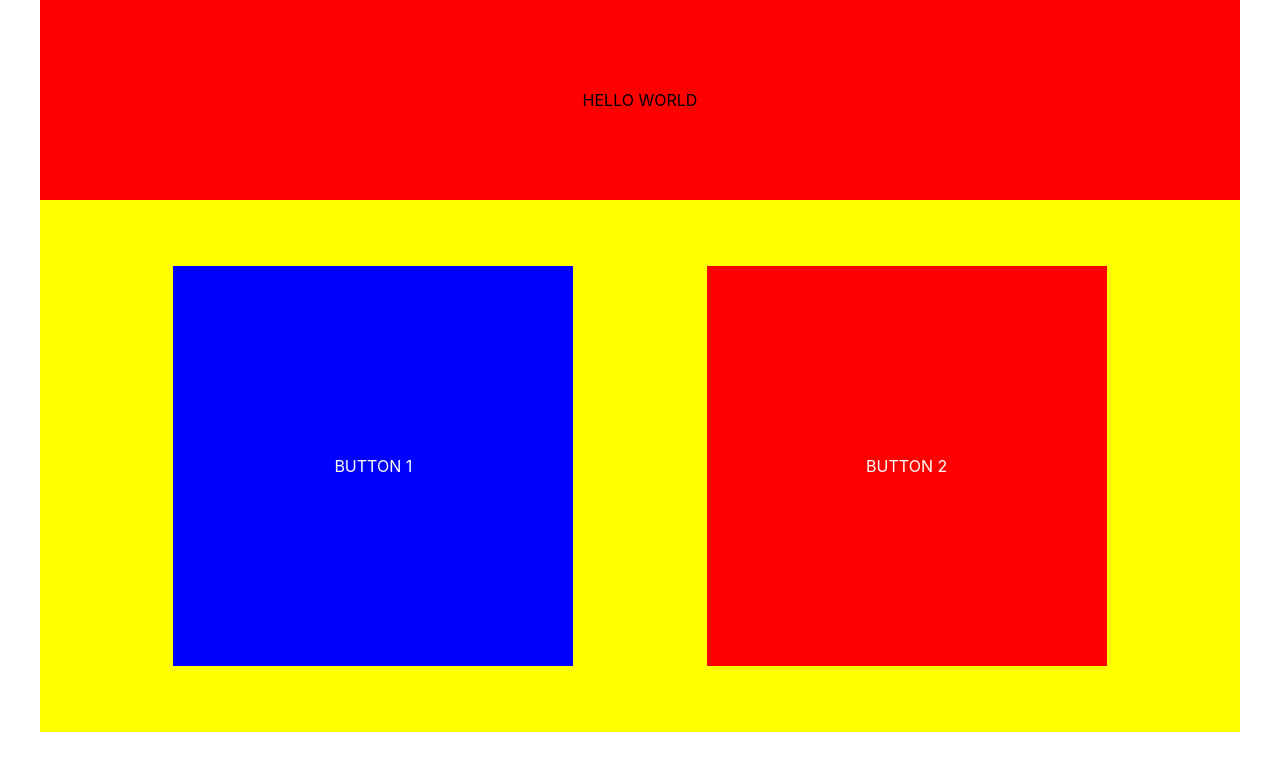
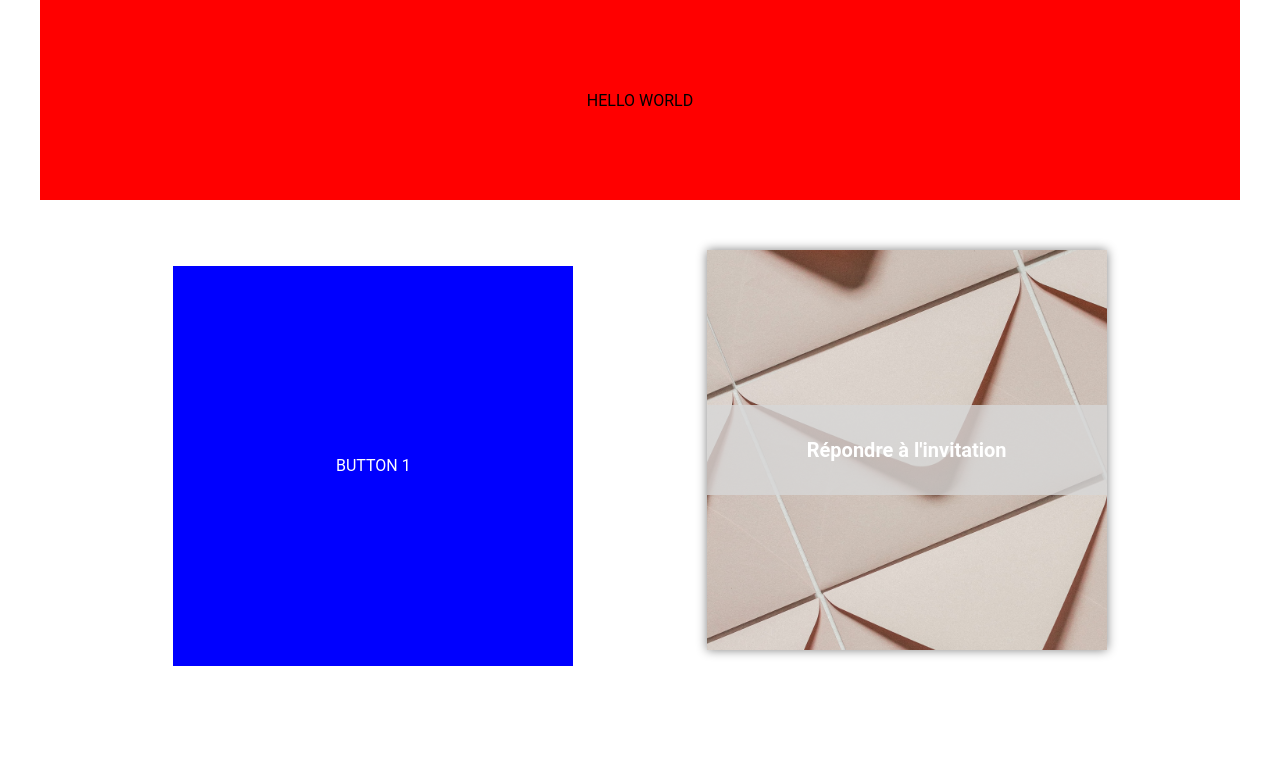
Before and after one commit to AnthSuz/WeedingFront, a React (Create React App) app: page /Home in a window 1280 px wide. Shown: the top 770 px of the page. Built offline with nearby package versions, Linux system fonts and the light colour scheme.

Commit message:
button2 : done

```diff
--- a/src/App.css
+++ b/src/App.css
@@ -1,5 +1,9 @@
 a {
   text-decoration: none;
+}
+
+p {
+  font-family: "Roboto";
 }
 
 /* --- HEADER --- */
@@ -34,7 +38,7 @@ a {
 
 .body .wrapper {
   width: 1200px;
-  background-color: yellow;
+  /* background-color: yellow; */
 }
 
 /* --- BUTTON 1 --- */
@@ -53,15 +57,32 @@ a {
 
 /* --- BUTTON 2 --- */
 
-.button2 {
-  background-color: red;
+#button2 {
+  background: url("./images/imgbutton2.jpg");
   width: 400px;
-}
-.button2 p {
+  min-height: 400px;
   display: flex;
   justify-content: center;
-  line-height: 400px;
+  align-items: center;
+  box-shadow: 0 0 10px grey;
+  background-size: cover;
+}
+
+#button2:hover {
+  opacity: 0.9;
+}
+
+.button2-inside {
+  background-color: rgba(216, 216, 216, 0.8);
+  width: 100%;
+  line-height: 50px;
+  text-align: center;
+}
+
+.button2-inside p {
   color: white;
+  font-weight: 700;
+  font-size: 20px;
 }
 
 /* --- BUTTON --- */
--- a/src/containers/Button2.js
+++ b/src/containers/Button2.js
@@ -3,8 +3,10 @@ import React from "react";
 const Button2 = () => {
   return (
     <>
-      <div className="button2">
-        <p>BUTTON 2</p>
+      <div id="button2">
+        <div className="button2-inside">
+          <p>Répondre à l'invitation</p>
+        </div>
       </div>
     </>
   );
```
Also changed, not shown: src/images/imgbutton2.jpg (added).
